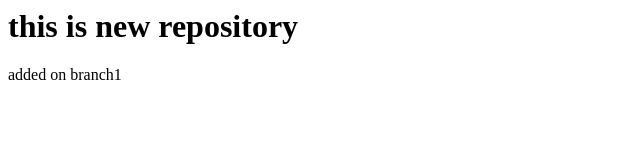
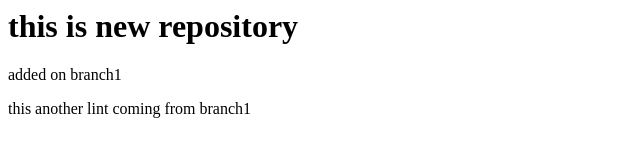
Before and after one commit to codejunkie1609/newrepo, a plain HTML site: page index.html in a window 1280 px wide. Shown: the whole page, without its empty margins (0-640 px from the left). Drawn offline with Linux system fonts and the light colour scheme.

Commit message:
branch1 added another line

```diff
--- a/index.html
+++ b/index.html
@@ -2,5 +2,6 @@
 	<body>
 		<h1> this is new repository</h1>
 		<p> added on branch1 </p>
+		<p> this another lint coming from branch1 </p>
 	</body>
 </html>
```
